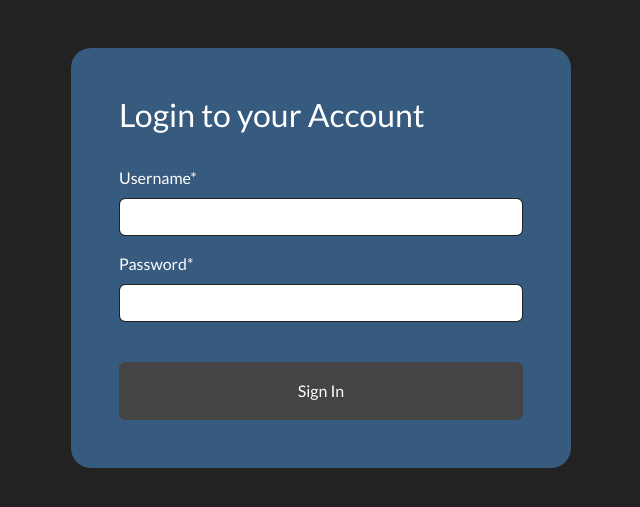
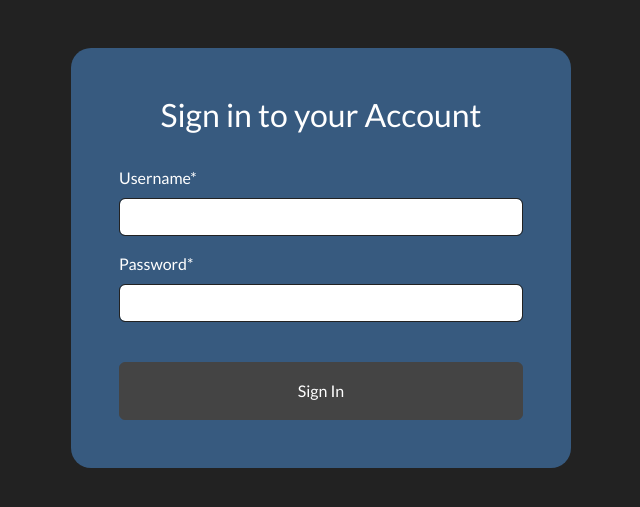
Before and after one commit to balfordmdiaz/edenthought-app, a Django app: page /login in a window 1280 px wide. Shown: the part 72-579 px from the top of the page, without its empty margins (319-959 px from the left). Run offline with Django 5.2, Linux system fonts and the light colour scheme; some libraries are stand-ins or nearby versions.

Commit message:
refactoring h3

```diff
--- a/journal/templates/journal/my_login.html
+++ b/journal/templates/journal/my_login.html
@@ -8,7 +8,7 @@
 
     <div class="container bg-primary shadow-md p-5 form-layout">
 
-        <h3>Login to your Account</h3>
+        <h3 class="text-center">Sign in to your Account</h3>
 
         <br>
 
--- a/journal/templates/journal/register.html
+++ b/journal/templates/journal/register.html
@@ -8,7 +8,7 @@
 
     <div class="container bg-primary shadow-md p-5 form-layout">
 
-        <h3>Create your Account</h3>
+        <h3 class="text-center">Create your Account</h3>
         <br>
 
         <form method="POST" action="" autocomplete="off" enctype="multipart/form-data">
```
